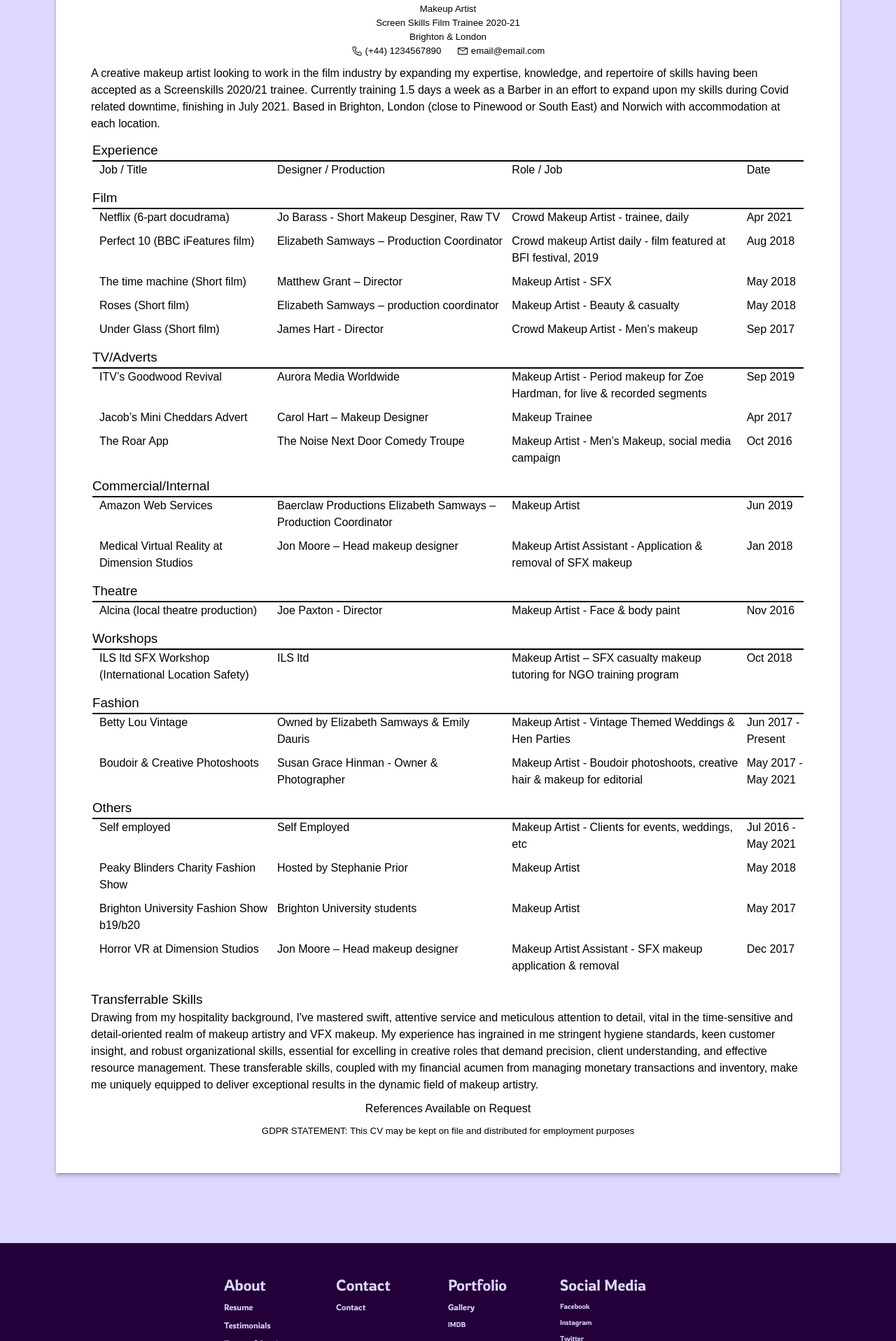
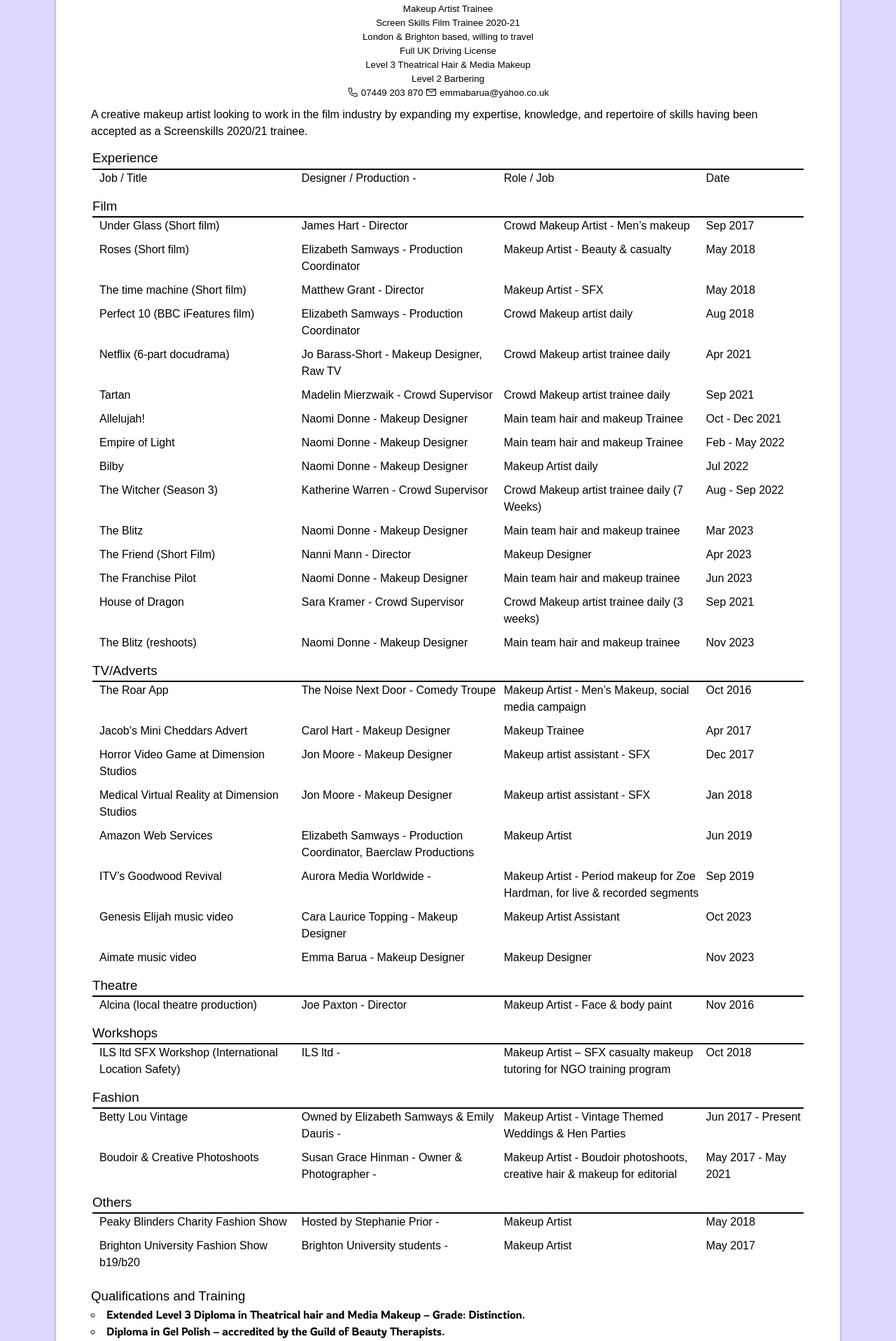
Before and after one commit to joshuabarua/galaxy-girl-vite, a React (Vite) app: page /resume in a window 1280 px wide. Shown: the part 243-2160 px from the top of the page at 70% size. Built offline with nearby package versions, Linux system fonts and the light colour scheme.

Commit message:
Add new data for reume

```diff
--- a/index.html
+++ b/index.html
@@ -2,12 +2,8 @@
 <html lang="en">
     <head>
         <meta charset="UTF-8" />
-        <link rel="icon" type="image/x-icon" href="assets/favicon.ico" />
-        <link
-            rel="apple-touch-icon"
-            type="image/png"
-            href="assets/favicon-big.png"
-        />
+        <link rel="icon" type="image/x-icon" href="/favicon.ico" />
+        <link rel="apple-touch-icon" type="image/png" href="/favicon-big.png" />
         <meta
             name="viewport"
             content="width=device-width, initial-scale=1.0, user-scalable=no"
--- a/src/App.css
+++ b/src/App.css
@@ -1,18 +1,15 @@
-@import url("https://fonts.googleapis.com/css2?family=Sora&display=swap");
+@import url('https://fonts.googleapis.com/css2?family=Sora&display=swap');
 @font-face {
-    font-family: "Rowdies";
-    src:
-        local("Rowdies-Light"),
-        url("./assets/fonts/Rowdies-Light.ttf") format("truetype");
+	font-family: 'Rowdies';
+	src: local('Rowdies-Light'), url('./assets/fonts/Rowdies-Light.ttf') format('truetype');
 }
 
 * {
-    font-family: "Rowdies", sans-serif;
+	font-family: 'Rowdies', sans-serif;
 	font-weight: 200;
 	box-sizing: border-box;
 	margin: 0;
 	padding: 0;
-    list-style: inside;
 }
 
 #root {
--- a/src/pages/contact/contact.css
+++ b/src/pages/contact/contact.css
@@ -259,7 +259,10 @@ form button:hover {
     }
 }
 
-@media screen and (min-height: 781px) and (min-height: 1080px) {
+@media screen and (max-height: 1080px) {
+    .contactBody {
+        margin-top: 0px;
+    }
 }
 
 @media screen and (min-height: 300px) and(max-height: 780px) {
--- a/src/pages/resume/data.js
+++ b/src/pages/resume/data.js
@@ -3,75 +3,176 @@ export const experienceData = {
 		0: {title: 'Job / Title', designer: 'Designer / Production', role: 'Role / Job', date: 'Date'},
 	},
 	Film: {
-		1: {
+		15: {
+			title: 'The Blitz (reshoots)',
+			designer: 'Naomi Donne',
+			position: 'Makeup Designer',
+			role: 'Main team hair and makeup trainee',
+			date: 'Nov 2023',
+		},
+		14: {
+			title: 'House of Dragon',
+			designer: 'Sara Kramer',
+			position: 'Crowd Supervisor',
+			role: 'Crowd Makeup artist trainee daily (3 weeks)',
+			date: 'Sep 2021',
+		},
+		13: {
+			title: 'The Franchise Pilot',
+			designer: 'Naomi Donne',
+			position: 'Makeup Designer',
+			role: 'Main team hair and makeup trainee',
+			date: 'Jun 2023',
+		},
+		12: {
+			title: 'The Friend (Short Film)',
+			designer: 'Nanni Mann',
+			position: 'Director',
+			role: 'Makeup Designer',
+			date: 'Apr 2023',
+		},
+		11: {
+			title: 'The Blitz',
+			designer: 'Naomi Donne',
+			position: 'Makeup Designer',
+			role: 'Main team hair and makeup trainee',
+			date: 'Mar 2023',
+		},
+		10: {
+			title: 'The  Witcher (Season 3)',
+			designer: 'Katherine Warren',
+			position: 'Crowd Supervisor',
+			role: 'Crowd Makeup artist trainee daily (7 Weeks)',
+			date: 'Aug - Sep 2022',
+		},
+		9: {
+			title: 'Bilby',
+			designer: 'Naomi Donne',
+			position: 'Makeup Designer',
+			role: 'Makeup Artist daily',
+			date: 'Jul 2022',
+		},
+		8: {
+			title: 'Empire of Light',
+			designer: 'Naomi Donne',
+			position: 'Makeup Designer',
+			role: 'Main team hair and makeup Trainee',
+			date: 'Feb - May 2022',
+		},
+		7: {
+			title: 'Allelujah!',
+			designer: 'Naomi Donne',
+			position: 'Makeup Designer',
+			role: 'Main team hair and makeup Trainee',
+			date: 'Oct - Dec 2021',
+		},
+		6: {
+			title: 'Tartan',
+			designer: 'Madelin Mierzwaik',
+			position: 'Crowd Supervisor',
+			role: 'Crowd Makeup artist trainee daily',
+			date: 'Sep 2021',
+		},
+		5: {
 			title: 'Netflix (6-part docudrama)',
-			designer: 'Jo Barass - Short Makeup Desginer, Raw TV',
-			role: 'Crowd Makeup Artist - trainee, daily',
+			designer: 'Jo Barass-Short',
+			position: 'Makeup Designer, Raw TV',
+			role: 'Crowd Makeup artist trainee daily',
 			date: 'Apr 2021',
 		},
-		2: {
+		4: {
 			title: 'Perfect 10 (BBC iFeatures film)',
-			designer: 'Elizabeth Samways – Production Coordinator',
-			role: 'Crowd makeup Artist daily - film featured at BFI festival, 2019',
+			designer: 'Elizabeth Samways',
+			position: 'Production Coordinator',
+			designer2: 'Diandra Ferreira',
+			position2: 'Makeup Designer',
+			role: 'Crowd Makeup artist daily ',
 			date: 'Aug 2018',
 		},
 		3: {
 			title: 'The time machine (Short film) ',
-			designer: 'Matthew Grant – Director',
+			designer: 'Matthew Grant',
+			position: 'Director',
 			role: 'Makeup Artist - SFX',
 			date: 'May 2018',
 		},
-		4: {
+		2: {
 			title: 'Roses (Short film)',
-			designer: 'Elizabeth Samways – production coordinator',
+			designer: 'Elizabeth Samways',
+			position: 'Production Coordinator',
 			role: 'Makeup Artist - Beauty & casualty',
 			date: 'May 2018',
 		},
-		5: {
+		1: {
 			title: 'Under Glass (Short film)',
-			designer: 'James Hart - Director',
+			designer: 'James Hart',
+			position: 'Director',
 			role: 'Crowd Makeup Artist - Men’s makeup',
 			date: 'Sep 2017',
 		},
 	},
 	TV_Adverts: {
+		8: {
+			title: 'Aimate music video',
+			designer: 'Emma Barua',
+			position: 'Makeup Designer',
+			role: 'Makeup Designer',
+			date: 'Nov 2023',
+		},
+		7: {
+			title: 'Genesis Elijah music video',
+			designer: 'Cara Laurice Topping',
+			position: 'Makeup Designer',
+			role: 'Makeup Artist Assistant',
+			date: 'Oct 2023',
+		},
 		6: {
 			title: 'ITV’s Goodwood Revival ',
 			designer: 'Aurora Media Worldwide',
 			role: 'Makeup Artist - Period makeup for Zoe Hardman, for live & recorded segments',
 			date: 'Sep 2019',
 		},
-		7: {
+		5: {
+			title: 'Amazon Web Services',
+			designer: 'Elizabeth Samways',
+			position: 'Production Coordinator, Baerclaw Productions',
+			role: 'Makeup Artist',
+			date: 'Jun 2019',
+		},
+		4: {
+			title: 'Medical Virtual Reality at Dimension Studios',
+			designer: 'Jon Moore',
+			position: 'Makeup Designer',
+			role: 'Makeup artist assistant - SFX',
+			date: 'Jan 2018',
+		},
+		3: {
+			title: 'Horror Video Game at Dimension Studios',
+			designer: 'Jon Moore',
+			position: 'Makeup Designer',
+			role: 'Makeup artist assistant - SFX',
+			date: 'Dec 2017',
+		},
+		2: {
 			title: 'Jacob’s Mini Cheddars Advert ',
-			designer: 'Carol Hart – Makeup Designer',
+			designer: 'Carol Hart',
+			position: 'Makeup Designer',
 			role: 'Makeup Trainee',
 			date: 'Apr 2017',
 		},
-		8: {
+		1: {
 			title: 'The Roar App',
-			designer: 'The Noise Next Door Comedy Troupe',
+			designer: 'The Noise Next Door',
+			position: 'Comedy Troupe',
 			role: 'Makeup Artist - Men’s Makeup, social media campaign',
 			date: 'Oct 2016',
-		},
-	},
-	Commercial_Internal: {
-		9: {
-			title: 'Amazon Web Services ',
-			designer: 'Baerclaw Productions Elizabeth Samways – Production Coordinator',
-			role: 'Makeup Artist',
-			date: 'Jun 2019',
-		},
-		10: {
-			title: 'Medical Virtual Reality at Dimension Studios',
-			designer: 'Jon Moore – Head makeup designer',
-			role: 'Makeup Artist Assistant - Application & removal of SFX makeup',
-			date: 'Jan 2018',
 		},
 	},
 	Theatre: {
 		11: {
 			title: 'Alcina (local theatre production)',
-			designer: 'Joe Paxton - Director',
+			designer: 'Joe Paxton',
+			position: 'Director',
 			role: 'Makeup Artist - Face & body paint',
 			date: 'Nov 2016',
 		},
@@ -99,12 +200,6 @@ export const experienceData = {
 		},
 	},
 	Others: {
-		15: {
-			title: 'Self employed',
-			designer: 'Self Employed',
-			role: 'Makeup Artist - Clients for events, weddings, etc',
-			date: 'Jul 2016 - May 2021',
-		},
 		16: {
 			title: 'Peaky Blinders Charity Fashion Show',
 			designer: 'Hosted by Stephanie Prior',
@@ -116,12 +211,6 @@ export const experienceData = {
 			designer: 'Brighton University students',
 			role: 'Makeup Artist',
 			date: 'May 2017',
-		},
-		18: {
-			title: 'Horror VR at Dimension Studios',
-			designer: 'Jon Moore – Head makeup designer',
-			role: 'Makeup Artist Assistant - SFX makeup application & removal',
-			date: 'Dec 2017',
 		},
 	},
 };
--- a/src/pages/resume/index.jsx
+++ b/src/pages/resume/index.jsx
@@ -1,25 +1,25 @@
-import React, { useState } from "react";
+import React, {useState} from 'react';
 // import emmaCVpdf from "../../assets/CV/BlankCV.pdf";
-import "./resume.css";
-import { expData, experienceData } from "./data";
-import { Icon } from "@iconify/react";
-import { Stack } from "@mui/material";
-import { FontAwesomeIcon } from "@fortawesome/react-fontawesome";
-import { FaArrowCircleDown } from "react-icons/fa";
-import { IconContext } from "react-icons/lib";
+import './resume.css';
+import {expData, experienceData} from './data';
+import {Icon} from '@iconify/react';
+import {Stack} from '@mui/material';
+import {FontAwesomeIcon} from '@fortawesome/react-fontawesome';
+import {FaArrowCircleDown} from 'react-icons/fa';
+import {IconContext} from 'react-icons/lib';
 const Resume = () => {
 	const renderExperienceSection = (sectionData, sectionTitle) => {
 		return (
 			<div className="section" key={sectionTitle}>
-        <h3>
-          {sectionTitle.includes("_")
-            ? sectionTitle.replace("_", "/")
-            : sectionTitle}
-        </h3>
+				<h3>{sectionTitle.includes('_') ? sectionTitle.replace('_', '/') : sectionTitle}</h3>
 				{Object.entries(sectionData).map(([id, data]) => (
 					<div key={id} className="experience-item">
 						<h4>{data.title}</h4>
-            <p>{data.designer}</p>
+						<p>
+							{data.designer} - {data.position}
+						</p>
+						{/* <p>{data.designer2 ? data.designer2 : ''}</p>
+						<p>{data.position2 ? data.position2 : ''}</p> */}
 						<p>{data.role}</p>
 						<p>{data.date}</p>
 					</div>
@@ -30,16 +30,15 @@ const Resume = () => {
 
 	return (
 		<>
-      <div style={{ scrollBehavior: "smooth" }}>
+			<div style={{scrollBehavior: 'smooth'}}>
 				<div className="resume-container">
 					<div className="resume-wrapper">
 						<div className="downloadBtn">
 							<IconContext.Provider
 								value={{
-                  color: "#63E6BE",
-                  size: "40px",
-                }}
-              >
+									color: '#63E6BE',
+									size: '40px',
+								}}>
 								<FaArrowCircleDown>
 									<a href="/" download="MUA_EmmaRoby_CV"></a>
 								</FaArrowCircleDown>
@@ -49,55 +48,51 @@ const Resume = () => {
 						<div className="resume-contact">
 							<span>
 								<h2> Emma Robyn</h2>
-                <h5> Makeup Artist </h5>
+								<h5> Makeup Artist Trainee </h5>
 								<h5> Screen Skills Film Trainee 2020-21</h5>
-                <h5> Brighton & London </h5>
-                <Stack
-                  gap={0.5}
-                  direction={"row"}
-                  display={"flex"}
-                  alignItems={"center"}
-                >
+								<h5> London & Brighton based, willing to travel </h5>
+								<h5> Full UK Driving License </h5>
+								<h5> Level 3 Theatrical Hair & Media Makeup </h5>
+								<h5>Level 2 Barbering</h5>
+
+								<Stack gap={0.5} direction={'row'} display={'flex'} alignItems={'center'}>
 									<Icon icon="carbon:phone" />
-                  <h5>(+44) 1234567890 &nbsp;&nbsp;&nbsp;&nbsp;</h5>
+									<h5>07449 203 870</h5>
 									<Icon icon="carbon:email" />
-                  <h5> email@email.com </h5>
+									<h5> emmabarua@yahoo.co.uk </h5>
 								</Stack>
 							</span>
 						</div>
 
 						<div className="resume-bio">
 							<h4>
-                A creative makeup artist looking to work in the film industry by
-                expanding my expertise, knowledge, and repertoire of skills
-                having been accepted as a Screenskills 2020/21 trainee.
-                Currently training 1.5 days a week as a Barber in an effort to
-                expand upon my skills during Covid related downtime, finishing
-                in July 2021. Based in Brighton, London (close to Pinewood or
-                South East) and Norwich with accommodation at each location.
+								A creative makeup artist looking to work in the film industry by expanding my expertise, knowledge, and repertoire of skills having been accepted as a
+								Screenskills 2020/21 trainee.
 							</h4>
 						</div>
 
-            <div className="exp-container">
-              {Object.entries(experienceData).map(
-                ([sectionTitle, sectionData]) =>
-                  renderExperienceSection(sectionData, sectionTitle),
-              )}
+						<div className="exp-container">{Object.entries(experienceData).map(([sectionTitle, sectionData]) => renderExperienceSection(sectionData, sectionTitle))}</div>
+						<div className="qualifications">
+							<h3>Qualifications and Training</h3>
+							<ul>
+								<li>Extended Level 3 Diploma in Theatrical hair and Media Makeup – Grade: Distinction.</li>
+								<li>Diploma in Gel Polish – accredited by the Guild of Beauty Therapists.</li>
+								<li>3 intensive Days Flat mould and SFX training with Laura Odette Phipps.</li>
+								<li>Screenskills training -Production safety Passport (Safe management of productions). Tackling Harassment and Bullying at work</li>
+								<li>Coronavirus basic awareness on production training.</li>
+								<li>Barbicide Certification and Barbicide Covid-19 Certification.</li>
+								<li>Kryolan Casualty effects and Camouflage workshop.</li>
+								<li>Online Workshop with Naomi Donne.</li>
+								<li>Level 2 Barbering</li>
+							</ul>
 						</div>
-
 						<div className="transferrable-skills">
 							<h3>Transferrable Skills</h3>
 							<h4>
-                Drawing from my hospitality background, I've mastered swift,
-                attentive service and meticulous attention to detail, vital in
-                the time-sensitive and detail-oriented realm of makeup artistry
-                and VFX makeup. My experience has ingrained in me stringent
-                hygiene standards, keen customer insight, and robust
-                organizational skills, essential for excelling in creative roles
-                that demand precision, client understanding, and effective
-                resource management. These transferable skills, coupled with my
-                financial acumen from managing monetary transactions and
-                inventory, make me uniquely equipped to deliver exceptional
+								Drawing from my hospitality background, I've mastered swift, attentive service and meticulous attention to detail, vital in the time-sensitive and
+								detail-oriented realm of makeup artistry and VFX makeup. My experience has ingrained in me stringent hygiene standards, keen customer insight, and robust
+								organizational skills, essential for excelling in creative roles that demand precision, client understanding, and effective resource management. These
+								transferable skills, coupled with my financial acumen from managing monetary transactions and inventory, make me uniquely equipped to deliver exceptional
 								results in the dynamic field of makeup artistry.
 							</h4>
 						</div>
@@ -107,10 +102,7 @@ const Resume = () => {
 						</div>
 
 						<div className="gpdr">
-              <h5>
-                GDPR STATEMENT: This CV may be kept on file and distributed for
-                employment purposes
-              </h5>
+							<h5>GDPR STATEMENT: This CV may be kept on file and distributed for employment purposes</h5>
 						</div>
 					</div>
 				</div>
--- a/src/pages/resume/resume.css
+++ b/src/pages/resume/resume.css
@@ -15,10 +15,7 @@
 	margin-bottom: 20px;
 	color: black;
 	background: white;
-    box-shadow:
-        0 5px 5px 0 rgba(0, 0, 0, 0.14),
-        0 1px 5px 0 rgba(0, 0, 0, 0.12),
-        0 3px 1px -2px rgba(0, 0, 0, 0.2);
+	box-shadow: 0 5px 5px 0 rgba(0, 0, 0, 0.14), 0 1px 5px 0 rgba(0, 0, 0, 0.12), 0 3px 1px -2px rgba(0, 0, 0, 0.2);
 	height: 100%;
 	padding: 50px;
 	width: 95vw;
@@ -53,7 +50,7 @@ text {
 .experience-item {
 	width: 100%;
 	display: grid;
-    grid-template-columns: 1.5fr 2fr 2fr 0.5fr;
+	grid-template-columns: 1fr 1fr 1fr 0.5fr;
 	grid-gap: 10px;
 	padding: 0px 0px 10px 10px;
 }
@@ -65,8 +62,10 @@ text {
 	text-align: center;
 }
 
-.qualificatonList ul li {
-    list-style-type: none;
+.qualifications ul li {
+	list-style: inside;
+	list-style-type: circle;
+	font-weight: normal;
 }
 
 .downloadBtn,
```
Lines whose indentation alone changed are shown as unchanged.
